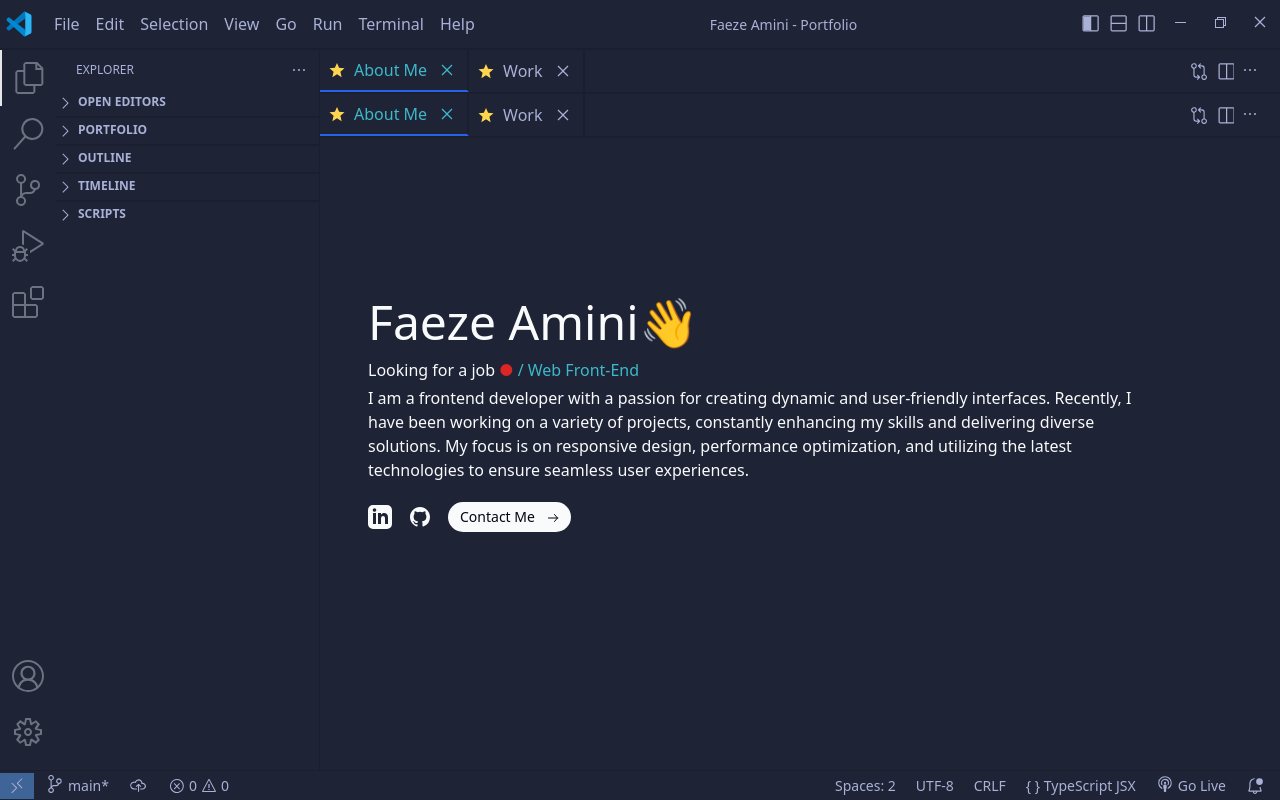
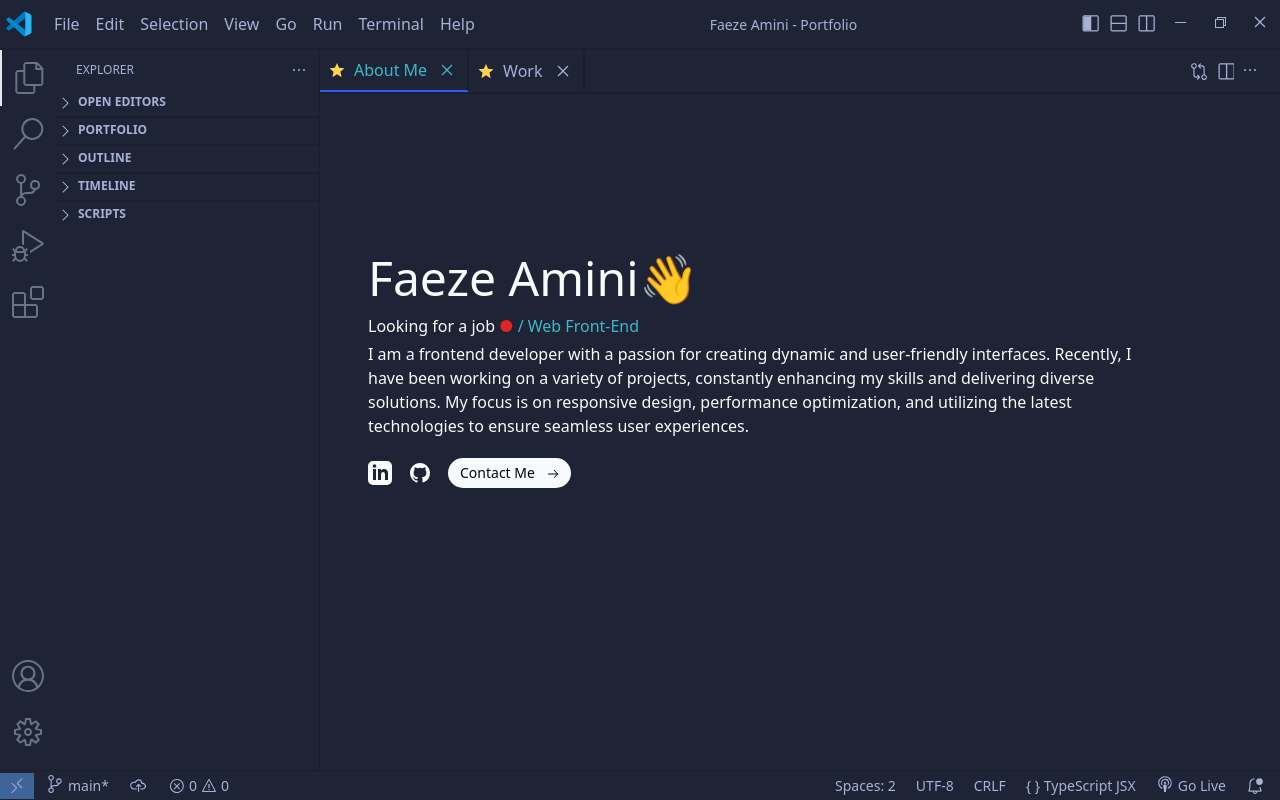
Before and after one commit to Code-Coterie-Team/faeze-amini-portfolio, a Next.js app: page / in a window 1280 px wide. Built offline with nearby package versions, Linux system fonts and the light colour scheme.

Commit message:
changePageAboutHeaderMain

```diff
--- a/src/components/aboutMe.tsx
+++ b/src/components/aboutMe.tsx
@@ -5,11 +5,8 @@ import MyWork from "./myWork";
 import ContactMe from "./contactMe";
 import PersonalInformation from "./personalInformation";
 
-
 function AboutMe() {
   return (
-    <div className="h-full overflow-hidden">
-      <HeaderMain />
     <div className="px-12 flex flex-col gap-80 h-full overflow-y-auto">
       <PersonalInformation />
       <WorkExperience />
@@ -17,7 +14,6 @@ function AboutMe() {
       <MyWork />
       <ContactMe />
     </div>
-    </div>
   );
 }
 
```
Lines whose indentation alone changed are shown as unchanged.
